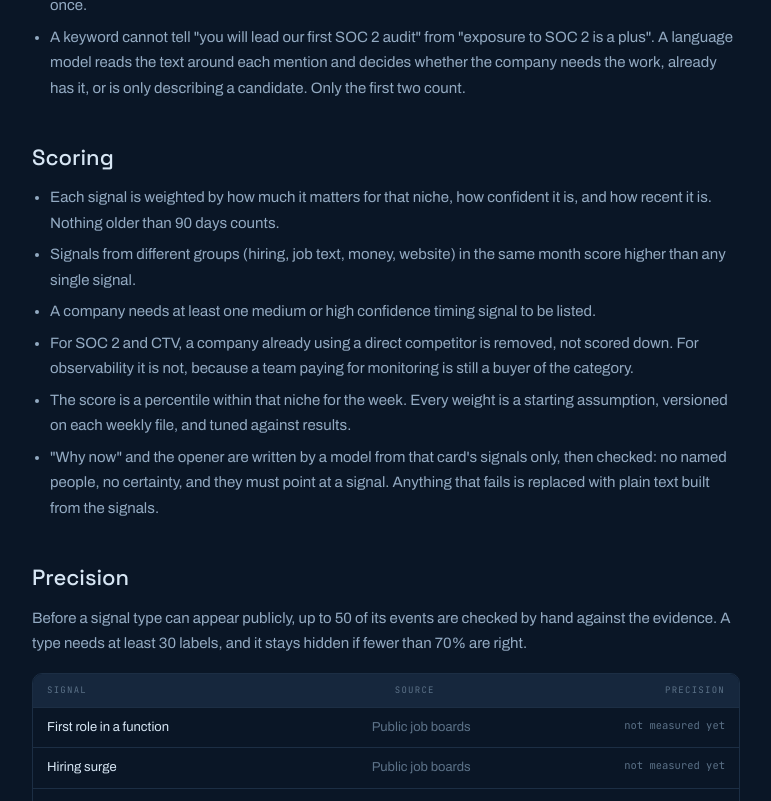
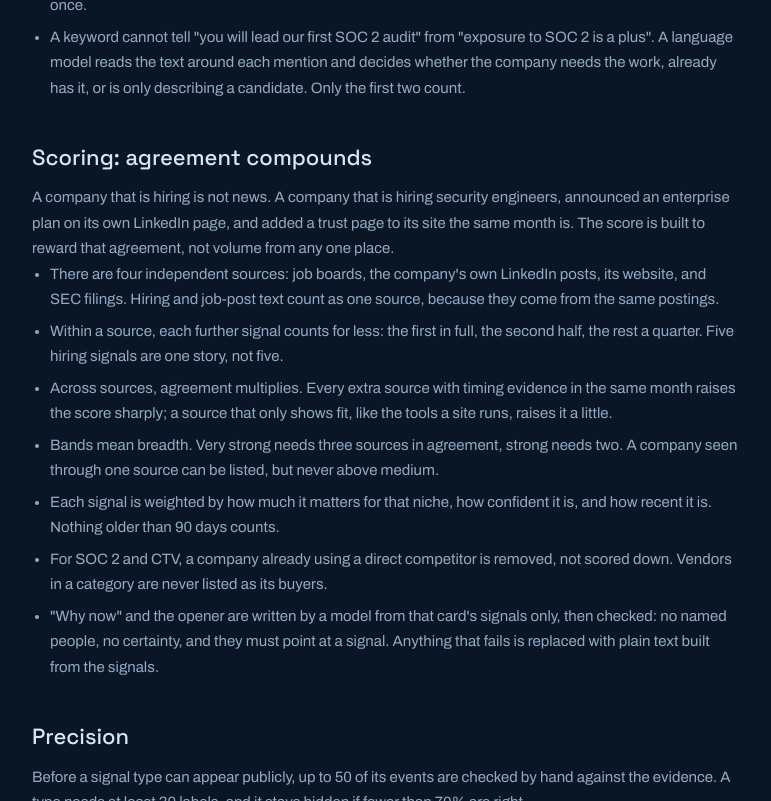
Before and after one commit to Aditya-v05/gtm-portfolio, a Next.js app: page /signals/how-it-works in a window 1280 px wide. Shown: the part 1039-1840 px from the top of the page, without its empty margins (254-1025 px from the left). Built offline with nearby package versions, Linux system fonts and the light colour scheme.

Commit message:
Signals: show how many independent sources agree; document compounding scoring

```diff
--- a/app/globals.css
+++ b/app/globals.css
@@ -1390,6 +1390,8 @@ table.dt--paths td:nth-child(3){ min-width:190px; line-height:1.55; }
 .brief__top{ display:flex; align-items:baseline; flex-wrap:wrap; gap:4px 10px; }
 .brief__name{ font-family:var(--font-d); font-weight:600; font-size:21px; line-height:1.1; letter-spacing:-.015em; color:var(--ink); transition:color .2s; }
 .brief__domain{ font-family:var(--font-m); font-size:10.5px; color:var(--mute); }
+.brief__agree{ margin-left:auto; font-family:var(--font-m); font-size:9.5px; letter-spacing:.08em; text-transform:uppercase; color:var(--dim); white-space:nowrap; }
+.brief__agree + .brief__band{ margin-left:0; }
 .brief__band{ margin-left:auto; padding:2px 6px; border:1px solid currentColor; font-family:var(--font-m); font-size:9px; letter-spacing:.1em; text-transform:uppercase; white-space:nowrap; }
 .brief__band--very-strong{ color:var(--accent); }
 .brief__band--strong{ color:var(--dim); }
--- a/app/signals/how-it-works/page.tsx
+++ b/app/signals/how-it-works/page.tsx
@@ -24,6 +24,7 @@ const SIGNAL_TYPES = [
   ["Open roles this week (reading)", "Public job boards"],
   ["Need described in job posts (reading)", "Job post text, checked by a model"],
   ["Tools in use (reading)", "Job post text and homepages"],
+  ["Company announcement", "The company's own LinkedIn posts, read by a model"],
 ] as const;
 
 export default function HowItWorks() {
@@ -80,13 +81,19 @@ export default function HowItWorks() {
             </li>
           </ul>
 
-          <h2>Scoring</h2>
+          <h2>Scoring: agreement compounds</h2>
+          <p>
+            A company that is hiring is not news. A company that is hiring security engineers, announced an
+            enterprise plan on its own LinkedIn page, and added a trust page to its site the same month is. The
+            score is built to reward that agreement, not volume from any one place.
+          </p>
           <ul>
+            <li>There are four independent sources: job boards, the company&apos;s own LinkedIn posts, its website, and SEC filings. Hiring and job-post text count as one source, because they come from the same postings.</li>
+            <li>Within a source, each further signal counts for less: the first in full, the second half, the rest a quarter. Five hiring signals are one story, not five.</li>
+            <li>Across sources, agreement multiplies. Every extra source with timing evidence in the same month raises the score sharply; a source that only shows fit, like the tools a site runs, raises it a little.</li>
+            <li>Bands mean breadth. Very strong needs three sources in agreement, strong needs two. A company seen through one source can be listed, but never above medium.</li>
             <li>Each signal is weighted by how much it matters for that niche, how confident it is, and how recent it is. Nothing older than 90 days counts.</li>
-            <li>Signals from different groups (hiring, job text, money, website) in the same month score higher than any single signal.</li>
-            <li>A company needs at least one medium or high confidence timing signal to be listed.</li>
-            <li>For SOC 2 and CTV, a company already using a direct competitor is removed, not scored down. For observability it is not, because a team paying for monitoring is still a buyer of the category.</li>
-            <li>The score is a percentile within that niche for the week. Every weight is a starting assumption, versioned on each weekly file, and tuned against results.</li>
+            <li>For SOC 2 and CTV, a company already using a direct competitor is removed, not scored down. Vendors in a category are never listed as its buyers.</li>
             <li>&quot;Why now&quot; and the opener are written by a model from that card&apos;s signals only, then checked: no named people, no certainty, and they must point at a signal. Anything that fails is replaced with plain text built from the signals.</li>
           </ul>
 
--- a/components/signals/Brief.tsx
+++ b/components/signals/Brief.tsx
@@ -1,6 +1,6 @@
 import Link from "next/link";
 import type { Company, Signal } from "@/lib/signals";
-import { formatDay, SOURCE_LABEL, sourceOf } from "@/lib/signals";
+import { formatDay, independentSources, SOURCE_LABEL, sourceOf } from "@/lib/signals";
 
 /** Every signal behind a company, with its source, date and a citation. */
 export function Record({ signals, lead = false }: { signals: Signal[]; lead?: boolean }) {
@@ -39,6 +39,7 @@ export default function Brief({
   const c = company;
   const [top, ...rest] = c.signals;
   const sources = [...new Set(c.signals.map((s) => sourceOf(s.type)))];
+  const agree = independentSources(c.signals).length;
 
   return (
     <li className="brief" id={c.domain}>
@@ -51,6 +52,9 @@ export default function Brief({
             <span className="brief__top">
               <span className="brief__name">{c.name}</span>
               <span className="brief__domain">{c.domain}</span>
+              <span className="brief__agree" title={independentSources(c.signals).join(", ")}>
+                {agree} {agree === 1 ? "source" : "sources"}
+              </span>
               <span className={`brief__band brief__band--${c.band.replace(" ", "-")}`}>{c.band}</span>
             </span>
             <span className="brief__hed">{top?.label}</span>
--- a/lib/signals.ts
+++ b/lib/signals.ts
@@ -303,3 +303,9 @@ export function issueNumber(week: string): number {
   const all = getAllWeeks().map((w) => w.week).sort();
   return all.indexOf(week) + 1;
 }
+
+/** Independent sources behind a set of signals. Hiring and job-post text share one source. */
+export function independentSources(signals: Signal[]): string[] {
+  const names: Record<SourceGroup, string> = { hiring: "Job boards", jobs: "Job boards", posts: "LinkedIn", sec: "SEC", web: "Website" };
+  return [...new Set(signals.map((s) => names[sourceOf(s.type)]))];
+}
```
Also changed, not shown: components/signals/Paper.tsx (+7 -3 lines), 1 other file (tests, documents, lock files or other folders).
